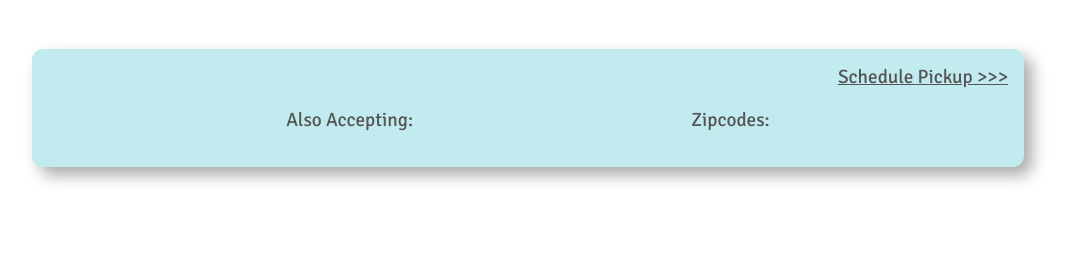
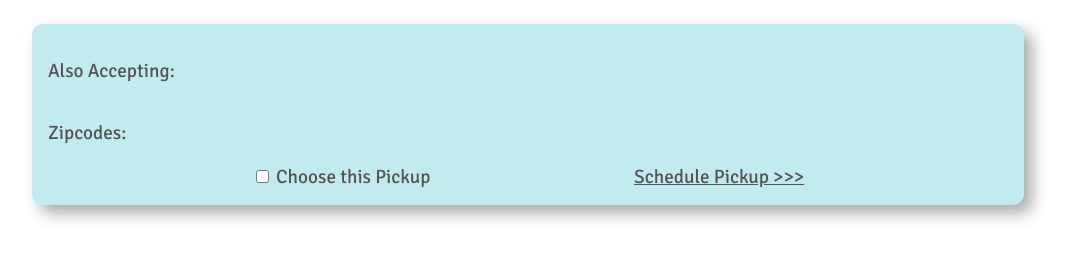
Before and after one commit to annaroyer/donate-my-stuff-fe, a website built with webpack: page organization.html in a window 1280 px wide. Shown: the part 402-662 px from the top of the page, without its empty margins (112-1183 px from the left). Built offline with nearby package versions, Linux system fonts and the light colour scheme; no server answers.

Commit message:
update structure of a pickup

```diff
--- a/organization.html
+++ b/organization.html
@@ -3,7 +3,6 @@
   <head>
     <meta charset="utf-8" />
     <title>Donate My Stuff</title>
-    <script type="text/javascript" src="./lib/scripts/organizations.js"></script>
   </head>
   <body>
     <nav class="navigation">
@@ -30,16 +29,16 @@
       <section class="pickup-container">
         <h1 class="sub-header">Upcoming Pickups</h1>
         <div class="pickup">
-          <a href="#" class="schedule-link">Schedule Pickup >>></a>
           <center></center>
-          <div class="even-rows">
-            <figure>
-              <figcaption>Also Accepting:</figcaption>
-            </figure>
-            <figure>
-              <figcaption>Zipcodes:</figcaption>
-            </figure>
-          </div>
+            <p><bold>Also Accepting: </bold><br /></p>
+            <p><bold>Zipcodes: </bold><br /></p>
+            <div class="even-rows">
+              <div>
+                <input type="checkbox" name="pickup_id" />
+                <label>Choose this Pickup</label>
+              </div>
+              <a href="#openRegistration" class="schedule-link">Schedule Pickup >>></a>
+            </div>
         </div>
       <section>
     </main>
```
